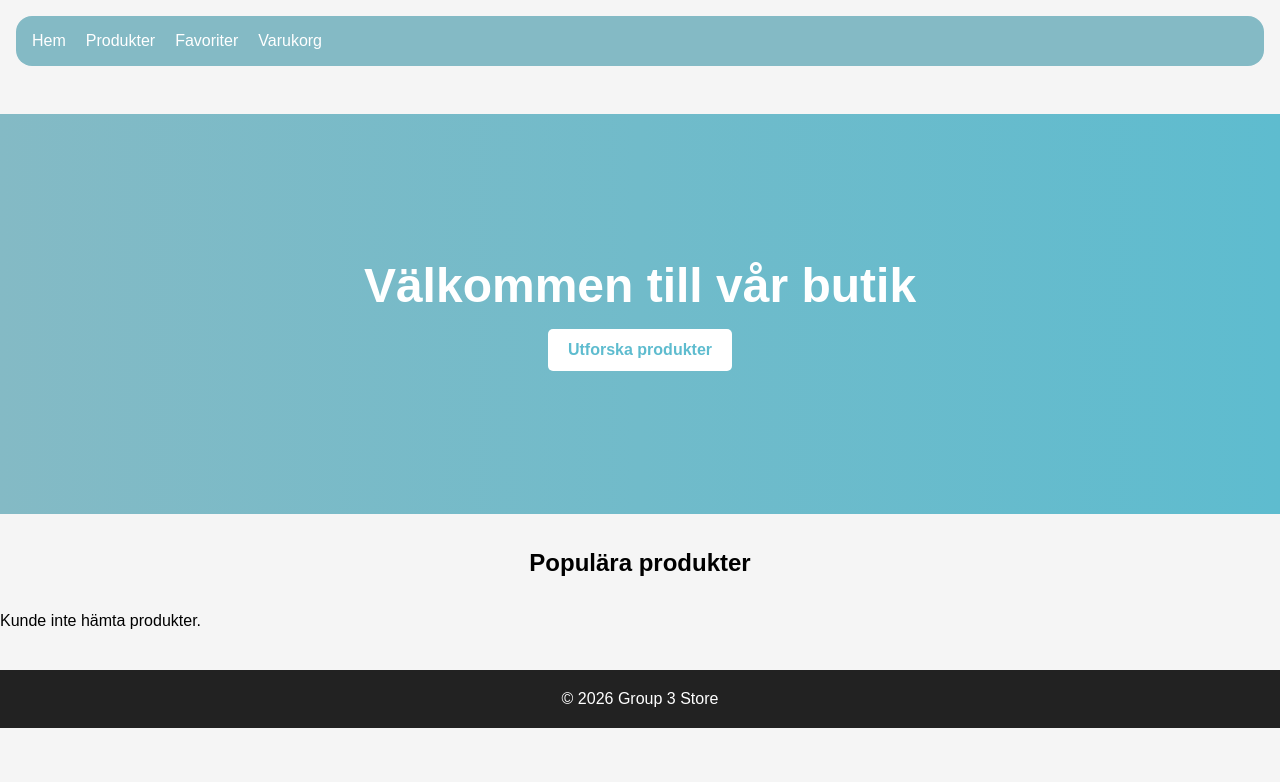
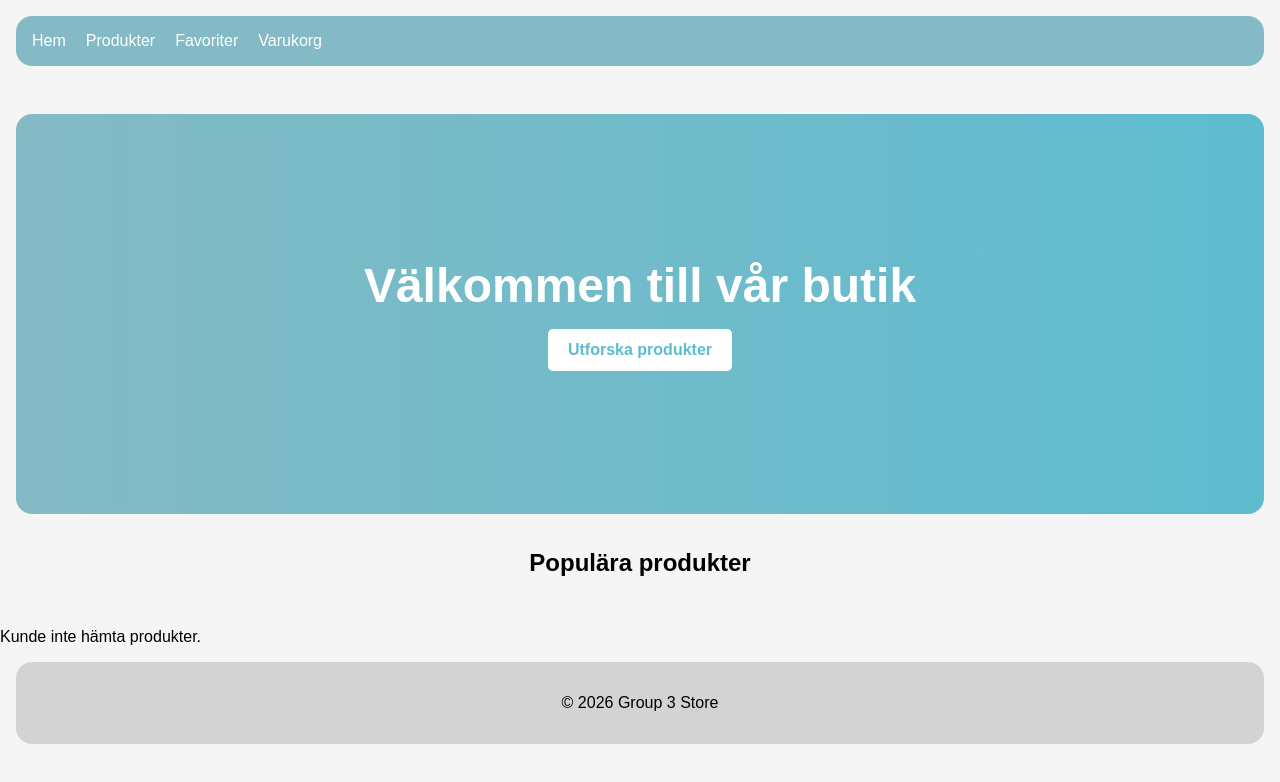
Before and after one commit to Srz97/ecommerce-group, a plain HTML site: page index.html in a window 1280 px wide. Drawn offline with Linux system fonts and the light colour scheme; no server answers.

Commit message:
Finitoooo

```diff
--- a/style.css
+++ b/style.css
@@ -35,7 +35,6 @@ nav{
 .menu{
     display:flex;
     gap:20px;
-
 }
 
 .menu a{
@@ -53,6 +52,8 @@ nav{
     /*background:linear-gradient(90deg,#0077ff,#00c6ff);*/
     background: linear-gradient(90deg,rgb(132, 186, 197),rgb(94, 188, 207));
     color:white;
+    border-radius: 1em;
+    margin: 1em;
 }
 
 .hero h1{
@@ -87,6 +88,8 @@ nav{
     gap:15px;
     justify-content:center;
     background:white;
+    margin: 1em;
+    border-radius: 1em;
 }
 
 input, select{
@@ -105,7 +108,7 @@ input, select{
     display: grid;
     grid-template-columns: repeat(4, 1fr);
     gap: 20px;
-
+    margin: 1em;
 }
 
 .card{
@@ -115,6 +118,9 @@ input, select{
     box-shadow:0 2px 10px rgba(0,0,0,.1);
     background:white;
     text-align:center;
+}
+#product-details {
+    margin: 1em;
 }
 
 .card img{
@@ -153,6 +159,7 @@ button{
     text-align:center;
     margin-top:10px;
     text-decoration:none;
+
 }
 
 .loading{
@@ -162,11 +169,17 @@ button{
 }
 
 footer{
-    background:#222;
-    color:white;
-    text-align:center;
-    padding:20px;
-    margin-top:40px;
+    background-color: lightgray;
+    padding: 20px;
+    border-radius: 1em;
+    margin: 1em;
+    padding-top: 2em;
+    padding-bottom: 2em;
+}
+footer > p {
+    text-align: center;
+    font-family: Arial, Helvetica, sans-serif;
+
 }
 
 
```
Also changed, not shown: products.html (+3 -1 lines).
